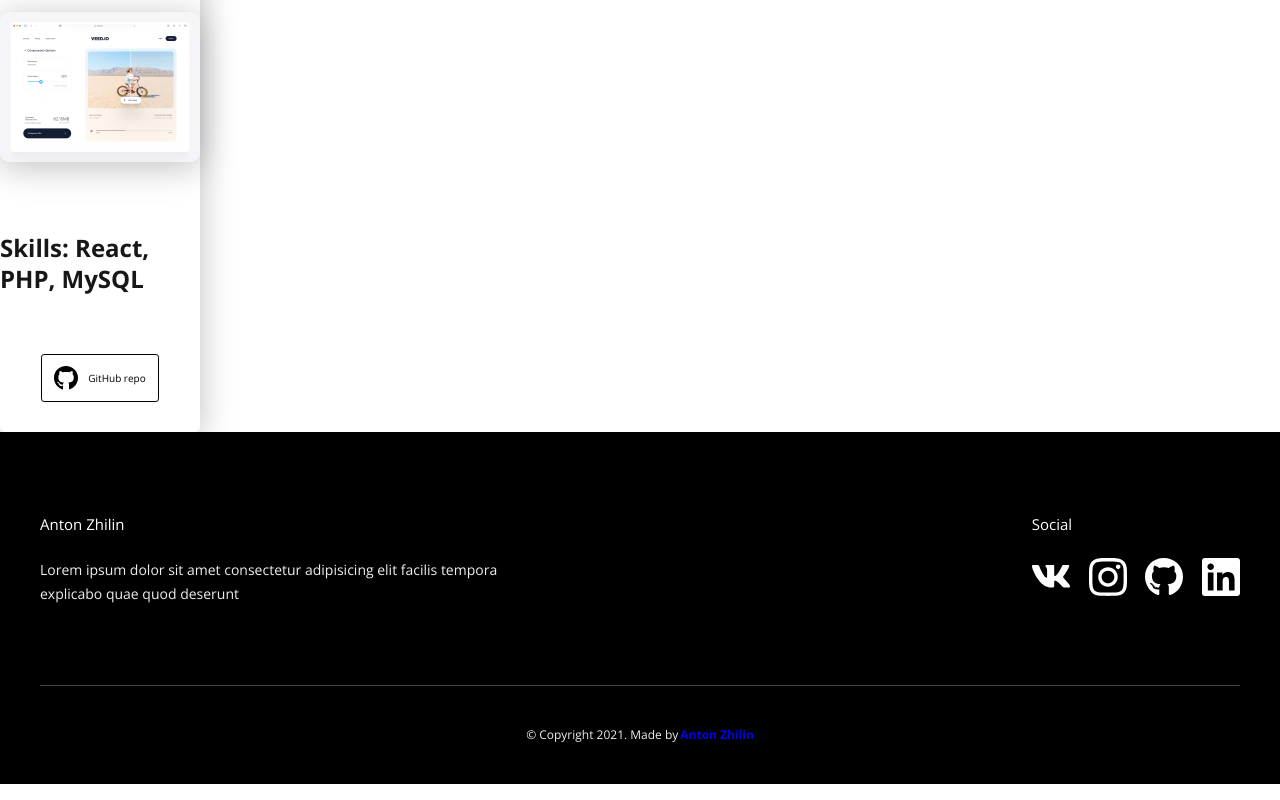
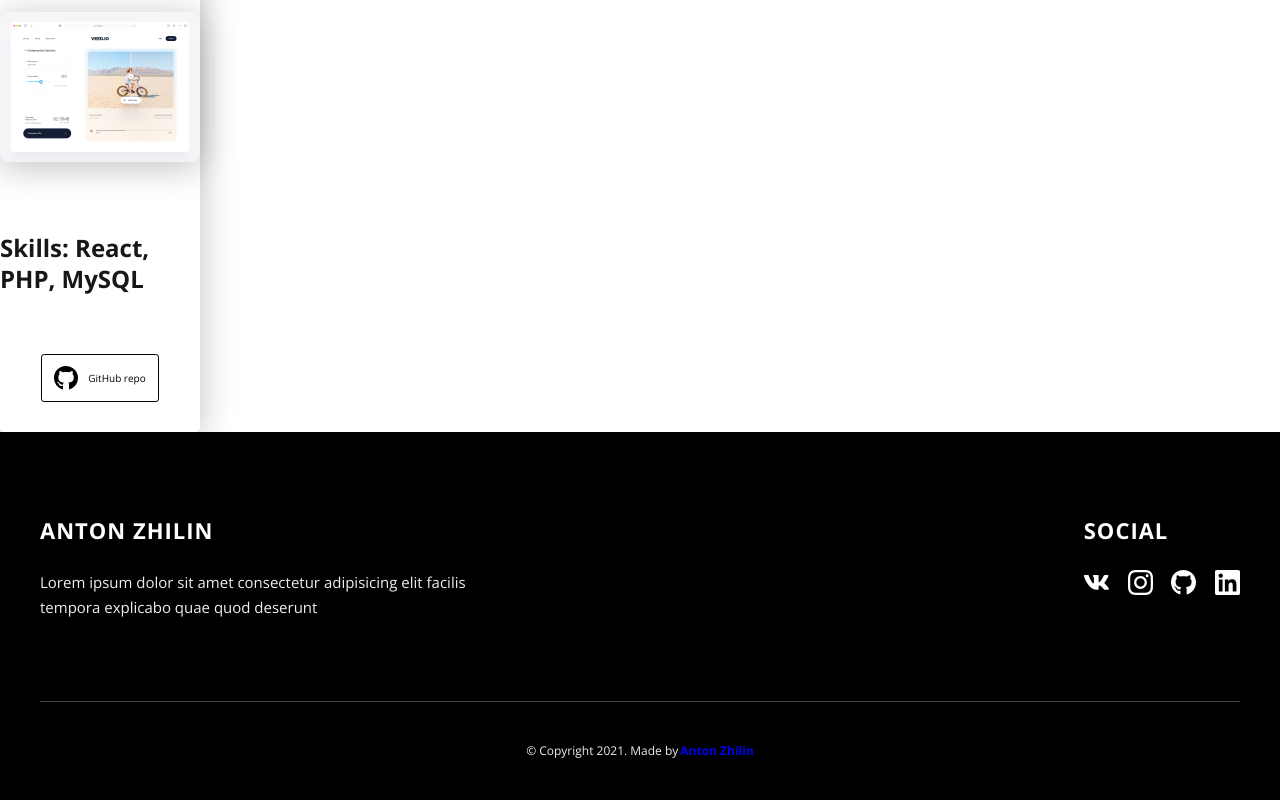
Before and after one commit to ministrov/my-portfolio-react, a React (Create React App) app: page /project/1 in a window 1280 px wide. Shown: the part 405-1205 px from the top of the page. Built offline with nearby package versions, Linux system fonts and the light colour scheme.

Commit message:
fix: fixing contacts section component and footer component

```diff
--- a/src/components/contacts/style.css
+++ b/src/components/contacts/style.css
@@ -14,15 +14,24 @@
 
 .contacts__options {
   display: flex;
-  flex-direction: column;
+  justify-content: center;
+  flex-wrap: wrap;
   row-gap: 2.4rem;
+
+  box-shadow: 0 0 10px rgba(0, 0, 0, 0.1);
+  padding: 3rem;
+  margin-top: 6rem;
+  max-width: 80rem;
+  text-align: right;
+  width: 95%;
+  border-radius: 5px;
+  margin: 5rem auto 0 auto;
 }
 
 .contacts__option {
   display: flex;
   flex-direction: column;
   align-items: center;
-  gap: 0.8rem;
   padding: 1.2rem;
   border: 1px solid transparent;
   border-radius: 1.2rem;
@@ -54,12 +63,6 @@
 
 /* ================= Form ==============*/
 
-form {
-  display: flex;
-  flex-direction: column;
-  gap: 1.7rem;
-}
-
 input, textarea {
   width: 100%;
   padding: 1.5rem;
@@ -87,7 +90,7 @@ input, textarea {
   transition: opacity 0.2s ease-in;
 }
 
-@media screen and (max-width: 1378px) {
+/* @media screen and (max-width: 1378px) {
   .contacts__container {
     display: grid;
     grid-template-columns: 35% 60%;
@@ -96,7 +99,7 @@ input, textarea {
 }
 
 /*================= Media Query ============= (Medium Devices)*/
-@media screen and (max-width: 1024px) {
+/* @media screen and (max-width: 1024px) {
   form {
     align-items: center;
   }
@@ -113,4 +116,4 @@ input, textarea {
   .contacts__option:hover {
     transform: scale(1);
   }
-}
+} */
--- a/src/components/contactsForm/ContactsForm.js
+++ b/src/components/contactsForm/ContactsForm.js
@@ -1,34 +1,14 @@
-// import { motion } from "framer-motion";
+import { motion } from "framer-motion";
 import "./style.css";
 
 const ContactsForm = () => {
   return (
-    // <motion.form
-    //   action="#"
-    //   initial={{ x: 50, opacity: 1 }}
-    //   whileInView={{ x: 0, opacity: 1 }}
-    //   transition={{ type: "tween", duration: 1 }}
-    // >
-    //   <input type="text" name="name" placeholder="Your Full Name" required />
-    //   <input type="email" name="email" placeholder="Your Email" required />
-    //   <textarea
-    //     name="message"
-    //     rows="7"
-    //     placeholder="Your Message"
-    //     required
-    //   ></textarea>
-
-    //   <motion.button
-    //     type="submit"
-    //     className="contacts__btn-submit btn"
-    //     whileHover={{ scale: 1.1 }}
-    //     whileTap={{ scale: 0.9 }}
-    //   >
-    //     Send me a message
-    //   </motion.button>
-    // </motion.form>
     <div className="contact__form-container">
-      <form action="#" className="contact__form">
+      <motion.form action="#" className="contact__form"
+        initial={{ x: 50, opacity: 1 }}
+        whileInView={{ x: 0, opacity: 1 }}
+        transition={{ type: "tween", duration: 1 }}
+      >
         <div className="contact__form-field">
           <label className="contact__form-label" htmlFor="name">
             Name
@@ -72,7 +52,7 @@ const ContactsForm = () => {
         <button type="submit" className="btn btn--theme contact__btn">
           Submit
         </button>
-      </form>
+      </motion.form>
     </div>
   );
 };
--- a/src/components/footer/style.css
+++ b/src/components/footer/style.css
@@ -23,15 +23,17 @@
 
 .main-footer__heading-sm {
   margin-bottom: 2rem;
-  font-size: 1.5rem;
+  font-size: 2.2rem;
+  font-weight: 700;
   line-height: 1.7;
+  text-transform: uppercase;
+  letter-spacing: 1px;
 }
 
 .main-footer__short-desc {
-  margin-top: 2rem;
+  font-size: 1.5rem;
+  line-height: 1.7;
   color: #eee;
-  font-size: 1.4rem;
-  line-height: 1.7;
 }
 
 .main-footer__social-cont {
@@ -57,15 +59,20 @@
 }
 
 .main-footer__lower a {
+  display: inline-block;
+  margin-left: 2px;
+  font-weight: bold;
   text-decoration: underline;
-  font-weight: bold;
-  margin-left: 2px;
 }
 
 .main-footer__social {
   display: flex;
   column-gap: 1.875rem;
   align-items: center;
+}
+
+.social__item {
+  width: 2.5rem;
 }
 
 
--- a/src/components/header/style.css
+++ b/src/components/header/style.css
@@ -71,8 +71,9 @@
 }
 
 .nav-list__link--active::before {
+  background-color: #0062b9;
   transform: none;
-  background-color: var(--accent);
+  /* background-color: var(--accent); */
 }
 
 .nav__toggler div {
```
